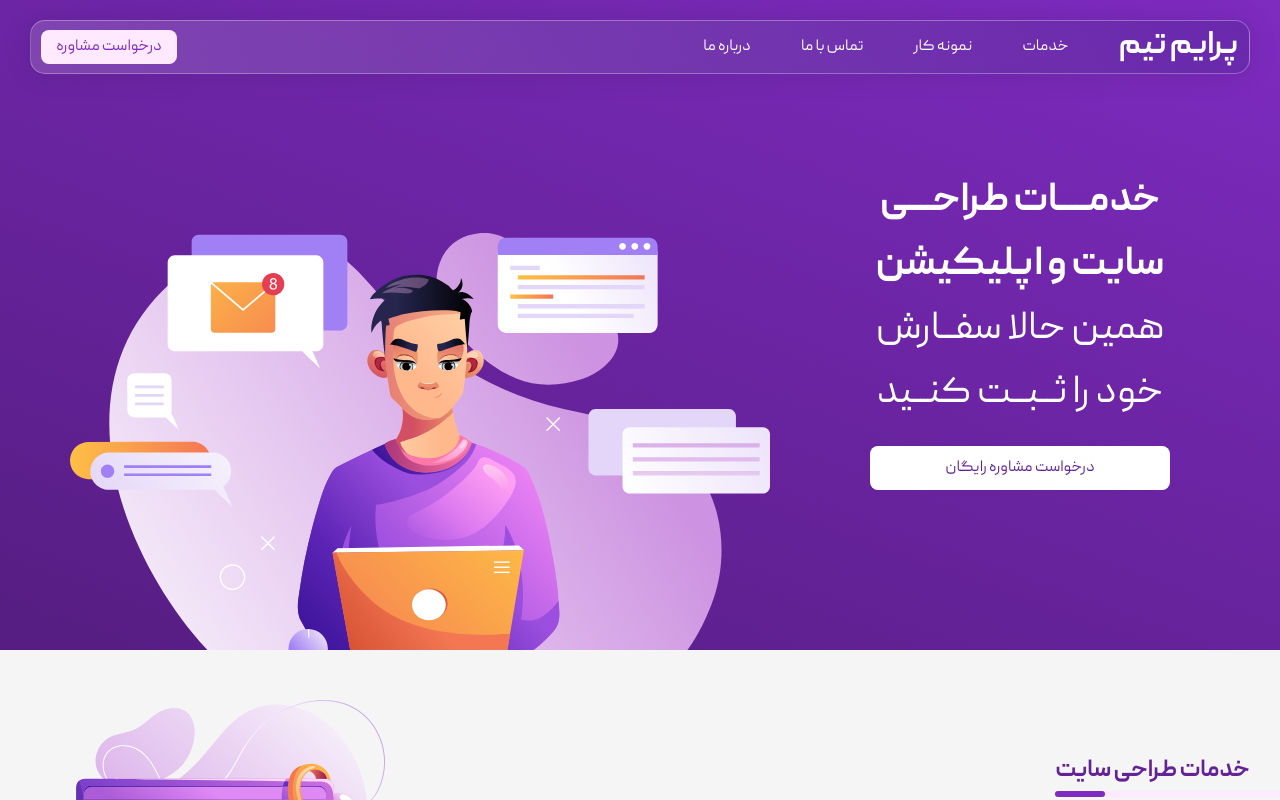
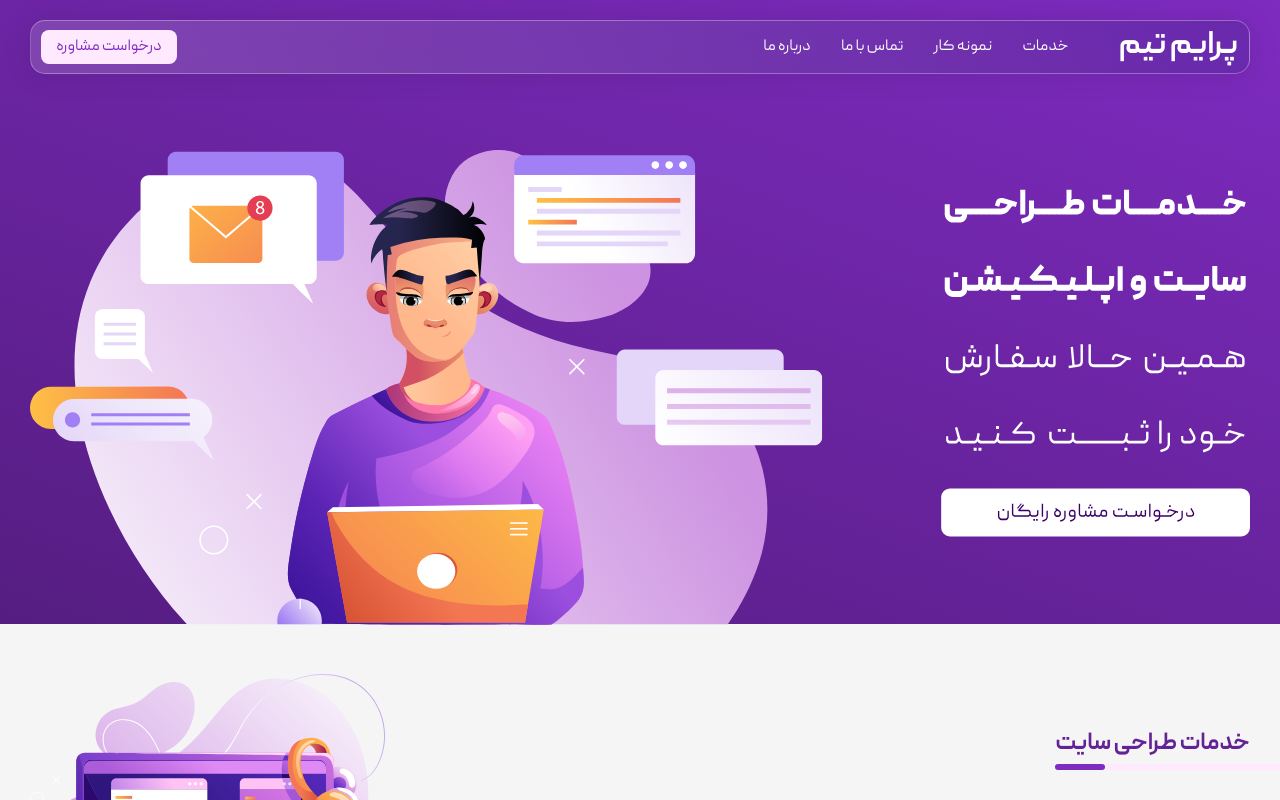
Before and after one commit to alinasiri8102/primetm, a Next.js app: page / in a window 1280 px wide. Shown: the top 800 px of the page. Built offline with nearby package versions, Linux system fonts and the light colour scheme.

Commit message:
fix some styles

```diff
--- a/app/page.jsx
+++ b/app/page.jsx
@@ -2,16 +2,8 @@ export default function Home() {
   return (
     <main className="index">
       <section className="hero">
-        <div className="content fix-width flex-h">
-          <div className="head">
-            <h1>خدمـــــات طراحــــی سایت و اپلیکیشن</h1>
-            <p>همین حالا سفــارش خود را ثــبــت کنــید</p>
-            <a href="#" className="btn btn-white">
-              درخواست مشاوره رایگان
-            </a>
-          </div>
-
-          <img className="vector" src="/img/hero-vector.svg" alt="پرایم تیم" />
+        <div className="fix-width flex-v">
+          <img src="/img/hero.svg" alt="پرایم تیم" />
         </div>
       </section>
 
@@ -40,7 +32,14 @@ export default function Home() {
         </div>
       </section>
 
-      <section className="services-all"></section>
+      {/* <section className="services-all">
+        <div className="head">
+          <h1>خدمات پرایم تیم</h1>
+          <div className="line">
+            <div className="inner"></div>
+          </div>
+        </div>
+      </section> */}
     </main>
   );
 }
--- a/style/_globals.scss
+++ b/style/_globals.scss
@@ -43,9 +43,6 @@ body {
   &::-webkit-scrollbar {
     display: none;
   }
-}
-section {
-  padding: 0 20px;
 }
 
 .pr-color {
--- a/style/header.scss
+++ b/style/header.scss
@@ -20,7 +20,7 @@ header {
       gap: 50px;
 
       .nav {
-        gap: 50px;
+        gap: 30px;
       }
     }
   }
--- a/style/index.scss
+++ b/style/index.scss
@@ -27,36 +27,12 @@
   .hero {
     position: relative;
     width: 100vw;
-    height: 650px;
     background: linear-gradient(200deg, $pr-color 0%, darken($pr-color, 15) 100%);
-
-    .content {
-      height: 100%;
-      gap: 100px;
-      justify-content: center;
-
-      .head {
-        margin-top: 50px;
-        width: 300px;
-        min-width: 300px;
-        h1,
-        p {
-          line-height: 4rem;
-
-          color: white;
-          text-align: center;
-          font-size: 2.5rem;
-        }
-        .btn {
-          margin-top: 20px;
-          line-height: 32px;
-        }
-      }
-
-      .vector {
-        max-width: 700px;
-        align-self: flex-end;
-      }
+    justify-content: flex-end;
+    img {
+      margin-top: 150px;
+      margin-bottom: -3px;
+      width: 100%;
     }
   }
 
```
Also changed, not shown: public/img/hero.png (added), public/img/hero.svg (added).
